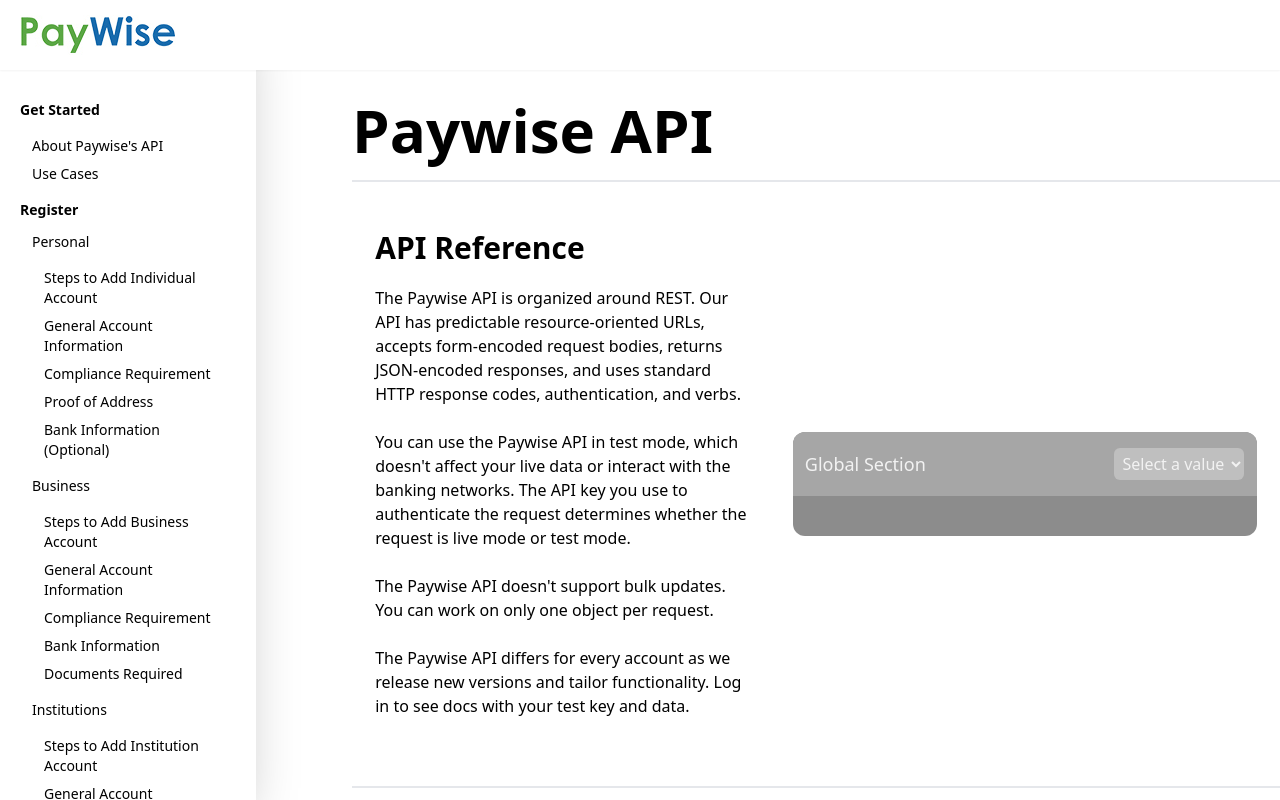
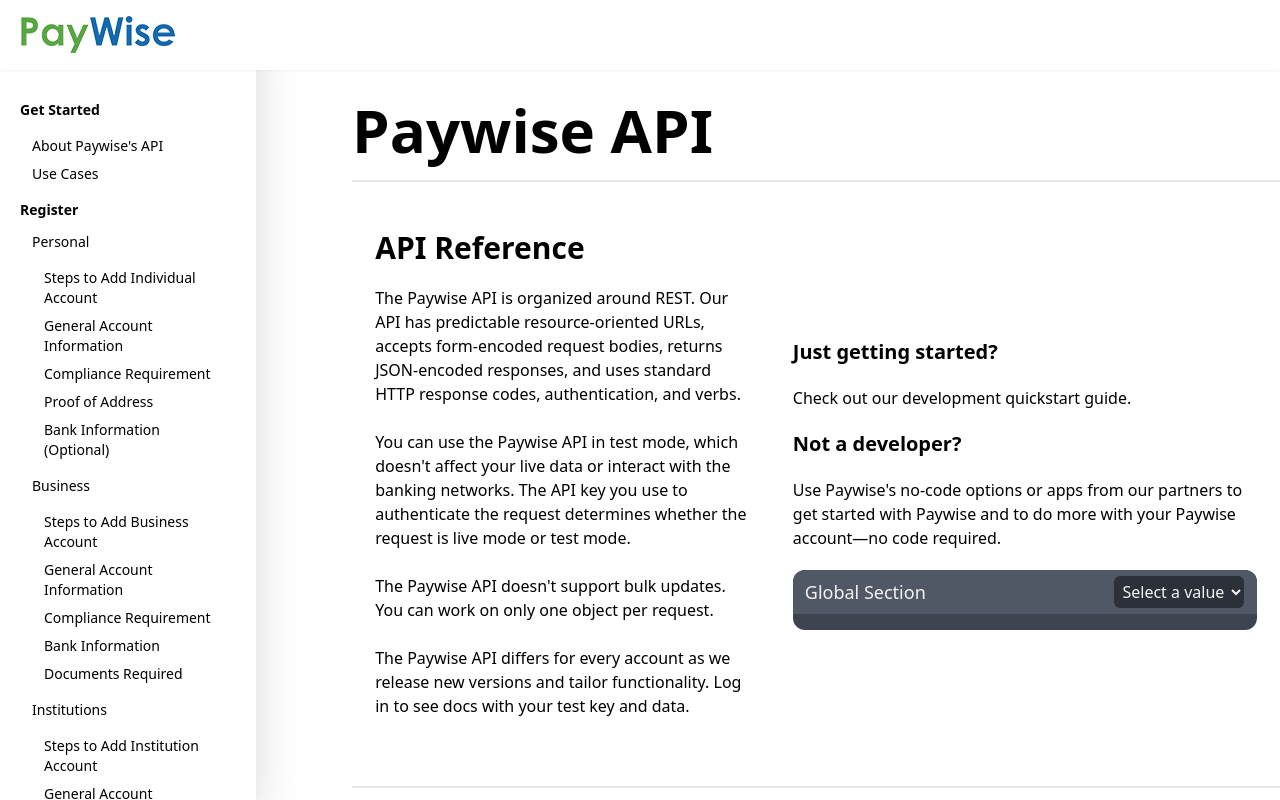
Before and after one commit to MacMora/Paywise, a Next.js app: page / in a window 1280 px wide. Built offline with nearby package versions, Linux system fonts and the light colour scheme.

Commit message:
cambios styles basicos

```diff
--- a/components/Documentation.jsx
+++ b/components/Documentation.jsx
@@ -18,13 +18,13 @@ const Codes = () => {
 
     // Renderiza el select y el contenido de una sección
     const renderSection = (title, content) => (
-        <div className="bg-[#8C8C8C] rounded-xl">
-            <div className='bg-[#A6A6A6] flex flex-row justify-between items-center py-4 rounded-t-xl'>
-                <div className='w-2/4'>
-                    <h2 className='text-lg text-[#F2F2F2] px-3'>{title}</h2>
+        <div className="bg-[#3e444f] rounded-xl">
+            <div className='bg-[#505865] flex flex-row justify-between items-center rounded-t-xl'>
+                <div className='w-2/4 py-2 px-3'>
+                    <h2 className='text-lg text-[#F2F2F2]'>{title}</h2>
                 </div>
                 <div className='w-2/6 flex justify-center'>
-                    <select className='bg-[#BFBFBF] rounded-md text-[#F2F2F2] p-1' name="select" onChange={handleChange} value={selectedValue}>
+                    <select className='bg-[#2b3039] rounded-md text-[#F2F2F2] p-1' name="select" onChange={handleChange} value={selectedValue}>
                         <option value="">Select a value</option>
                         {/* Itera sobre valueData para crear las opciones del select */}
                         {valueData.map(item => (
@@ -35,7 +35,7 @@ const Codes = () => {
                     </select>
                 </div>
             </div>
-            <div className='px-3 py-5'>
+            <div className='px-3 py-2 text-sm text-[#F2F2F2]'>
                 {content && (Array.isArray(content) ? content.map((item, index) => (
                     <div key={index}>
                         {Object.entries(item).map(([key, value]) => (
@@ -50,7 +50,7 @@ const Codes = () => {
     );
 
     return (
-        <div className='w-auto absolute top-0 left-80 py-20 pl-8 h-screen overflow-y-auto'>
+        <div className='w-auto absolute top-0 left-80 py-20 pl-8 h-screen overflow-y-auto custom-scrollbar'>
             <h1 className='text-6xl py-5 font-bold'>Paywise API</h1>
             <div className='flex flex-row justify-around items-center py-12 border-y-2'>
                 <div className='w-2/5'>
@@ -62,6 +62,10 @@ const Codes = () => {
                     </p>
                 </div>
                 <div className='w-2/4'>
+                    <h3 className='text-xl font-semibold'>Just getting started?</h3>
+                    <p className='py-5 text-base'>Check out our development quickstart guide.</p>
+                    <h4 className='text-xl font-semibold'>Not a developer?</h4>
+                    <p className='py-5 text-base'>Use Paywise&apos;s no-code options or apps from our partners to get started with Paywise and to do more with your Paywise account—no code required.</p>
                     {renderSection('Global Section', selectedItem?.global)}
                 </div>
             </div>
@@ -76,6 +80,14 @@ const Codes = () => {
                 </div>
                 <div className='w-2/4'>
                     {renderSection('Request Section', selectedItem?.request)}
+                    <div className='py-5'>
+                        <div className='bg-[#ebeef1] rounded-md shadow-sm border-solid border border-[#d8dee4]'>
+                            <h3 className='px-3 py-2 font-semibold'>YOUR API KEY</h3>
+                            <div className='border-solid border-t border-[#d8dee4] bg-[#f5f6f8] px-3 py-2 text-sm'>
+                                <p>A sample test API key is included in all the examples here, so you can test any example right away. Do not submit any personally identifiable information in requests made with this key.</p>
+                            </div>
+                        </div>
+                    </div>
                 </div>
             </div>
             <div className='flex flex-row justify-around items-center py-12 border-b-2'>
```
